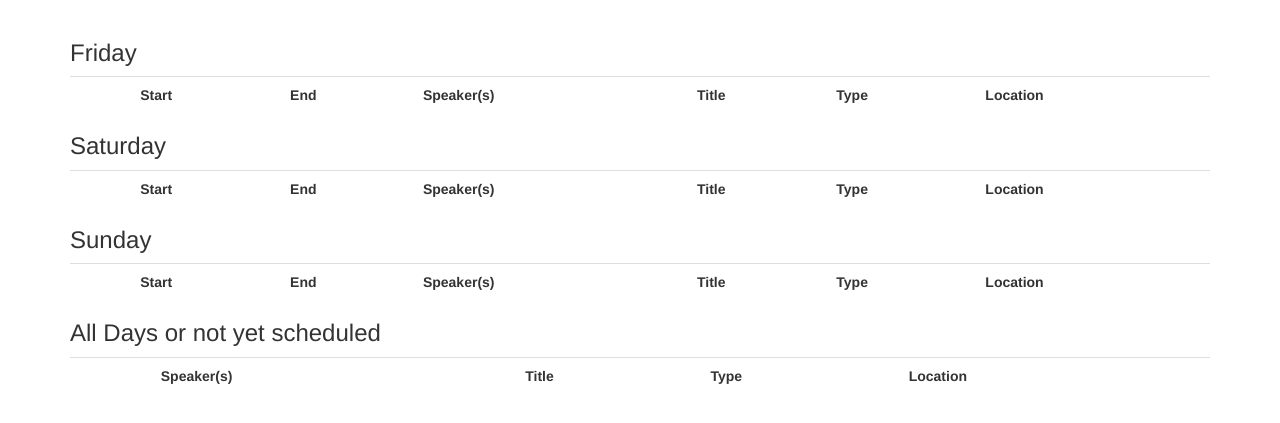
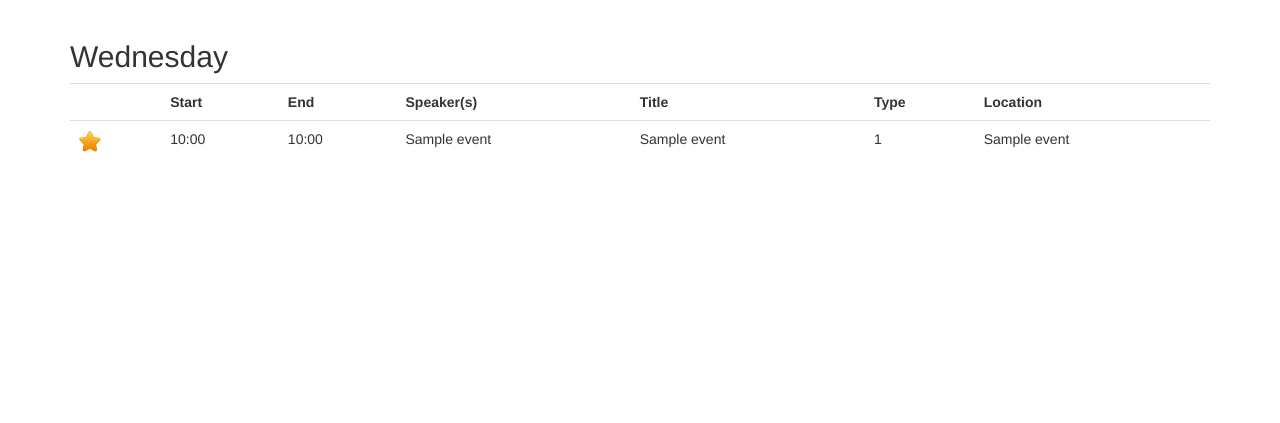
Before and after one commit to emfcamp/Schedule, a Flask app: page /events in a window 1280 px wide. Shown: the part 51-474 px from the top of the page. Run offline with Flask 2, Linux system fonts and the light colour scheme; a user stored in the database is signed in; tables that the repository leaves empty hold one stand-in row (values such as "Sample post"); lists and menus that the app fills with data are empty; some libraries are stand-ins or nearby versions.

Commit message:
Extract out the table view to a view helper, and show the user their favourite events (ie. their talk schedule) on their home page.

```diff
--- /dev/null
+++ b/templates/_eventtable.html
@@ -0,0 +1,44 @@
+{% macro event_table(event_data, favourite_events=[], form=None) %}
+{% for day in event_data.keys()|day_sort %}
+{% set events = event_data[day] %}
+  <h2>{{ day.strftime('%A') if day else "All days or not yet scheduled"}}</h2>
+  <table class="table table-stdiped">
+      <tr>
+          {% if form %}
+            <th>&nbsp;</th>
+          {% endif %}
+          <th>Start</th>
+          <th>End</th>
+          <th>Speaker(s)</th>
+          <th>Title</th>
+          <th>Type</th>
+          <th>Location</th>
+      </tr>
+      {% for event in events %}
+            <tr>
+              {% if form %}
+                <td>
+                {% if event in favourite_events %}
+                  <form action="/events/{{event.id}}/unfavourite" method="POST">
+                    {{ form.hidden_tag() }}
+                    <input type="image" src="/static/star_full.png" class="star" alt="Remove from favourites" />
+                  </form>
+                {% else %}
+                  <form action="/events/{{event.id}}/favourite" method="POST">
+                    {{ form.hidden_tag() }}
+                    <input type="image" src="/static/star_empty.png" class="star" alt="Add to favourites" />
+                  </form>
+                {% endif %}
+                </td>
+              {% endif %}
+                <td>{{event.start_time.strftime('%H:%M') if event.start_time}}</td>
+                <td>{{event.end_time.strftime('%H:%M') if event.end_time}}</td>
+                <td>{{event.speaker_names}}</td>
+                <td>{{event.title}}</td>
+                <td>{{event.type_id}}</td>
+                <td>{{event.location_name}}</td>
+            </tr>
+      {% endfor %}
+  </table>
+  {% endfor %}
+{% endmacro %}
--- a/templates/events.html
+++ b/templates/events.html
@@ -1,3 +1,4 @@
+{% from "_eventtable.html" import event_table %}
 <!DOCTYPE html>
 <html lang="en">
 {% include 'head.html' %}
@@ -5,66 +6,11 @@
     {% include 'navigation.html' %}
 
     <div class="container">
-        {% for day_of_festival in [29, 30, 31, 0] %}
-            <h3>
-                {% if (day_of_festival == 0) %}
-                    All Days or not yet scheduled
-                {% endif %}
-                {% if (day_of_festival == 29) %}
-                    Friday
-                {% endif %}
-                {% if (day_of_festival == 30) %}
-                    Saturday
-                {% endif %}
-                {% if (day_of_festival == 31) %}
-                    Sunday
-                {% endif %}
-            </h3>
-            <table class="table table-stdiped">
-                <tr>
-                    {% if current_user.is_authenticated() %}
-                      <th>&nbsp;</th>
-                    {% endif %}
-                    {% if (day_of_festival != 0) %}
-                        <th>Start</th>
-                        <th>End</th>
-                    {% endif %}
-                    <th>Speaker(s)</th>
-                    <th>Title</th>
-                    <th>Type</th>
-                    <th>Location</th>
-                </tr>
-                {% for event in events %}
-                    {% if (event.matches_day(day_of_festival)) %}
-                        <tr>
-                          {% if current_user.is_authenticated() %}
-                            <td>
-                            {% if event in current_user.events %}
-                              <form action="/events/{{event.id}}/unfavourite" method="POST">
-                                {{ form.hidden_tag() }}
-                                <input type="image" src="/static/star_full.png" class="star" alt="Remove from favourites" />
-                              </form>
-                            {% else %}
-                              <form action="/events/{{event.id}}/favourite" method="POST">
-                                {{ form.hidden_tag() }}
-                                <input type="image" src="/static/star_empty.png" class="star" alt="Add to favourites" />
-                              </form>
-                            {% endif %}
-                            </td>
-                          {% endif %}
-                            {% if (day_of_festival != 0) %}
-                                <td>{{event.start_time.strftime('%H:%M')}}</td>
-                                <td>{{event.end_time.strftime('%H:%M')}}</td>
-                            {% endif %}
-                            <td>{{event.speaker_names}}</td>
-                            <td>{{event.title}}</td>
-                            <td>{{event.type_id}}</td>
-                            <td>{{event.location_name}}</td>
-                        </tr>
-                    {% endif %}
-                {% endfor %}
-            </table>
-        {% endfor %}
+      {% if current_user.is_authenticated() %}
+          {{ event_table(event_data, current_user.events, form) }}
+      {% else %}
+          {{ event_table(event_data) }}
+      {% endif %}
     </div>
 
     {% include 'footer.html' %}
--- a/views/basic.py
+++ b/views/basic.py
@@ -1,6 +1,7 @@
 from main import app, db, login_manager
 
 from views import Form
+from models.event import Event
 from models.user import User
 
 from flask import (
@@ -49,7 +50,8 @@ def home():
     form.phone.data = user.phone
     form.badgeid.data = user.badgeid
 
-    return render_template("home.html", user=current_user, form=form)
+    event_data = Event.group_events_by_date(user.events)
+    return render_template("home.html", user=current_user, form=form, event_data=event_data)
 
 
 @app.route('/favicon.ico')
--- a/views/events.py
+++ b/views/events.py
@@ -26,7 +26,8 @@ class EventFavouriteForm(Form):
 def events():
     form = EventFavouriteForm()
     events = Event.query.order_by(Event.start_time, Event.location_id).all()
-    return render_template("events.html", events=events, form=form)
+    event_data = Event.group_events_by_date(events)
+    return render_template("events.html", event_data=event_data, form=form)
 
 @app.route('/events/<id>/favourite', methods=['POST'])
 @login_required
@@ -35,7 +36,7 @@ def add_favourite(id):
     if event is not None and event not in current_user.events:
         current_user.events.append(event)
         db.session.commit()
-    return redirect(url_for('events'))
+    return redirect(request.referrer or url_for('events'))
 
 @app.route('/events/<id>/unfavourite', methods=['POST'])
 @login_required
@@ -44,4 +45,4 @@ def remove_favourite(id):
     if event is not None and event in current_user.events:
         EventFavourite.query.filter_by(event_id=event.id, user_id=current_user.id).delete()
         db.session.commit()
-    return redirect(url_for('events'))
+    return redirect(request.referrer or url_for('events'))
```
Also changed, not shown: templates/home.html (+8 -0 lines).
